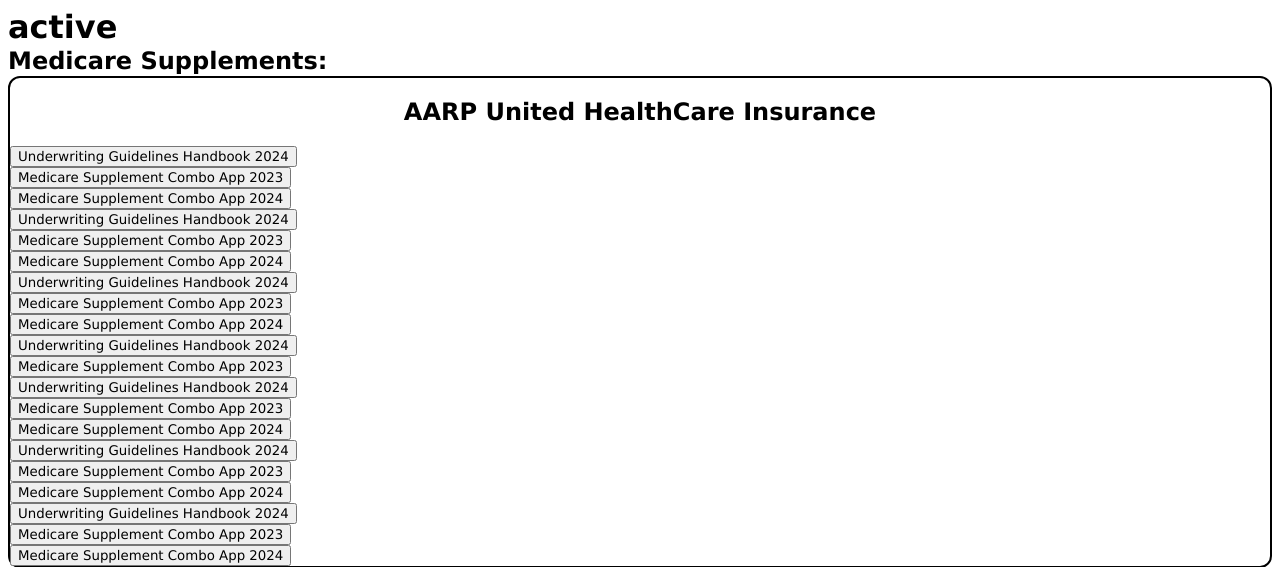
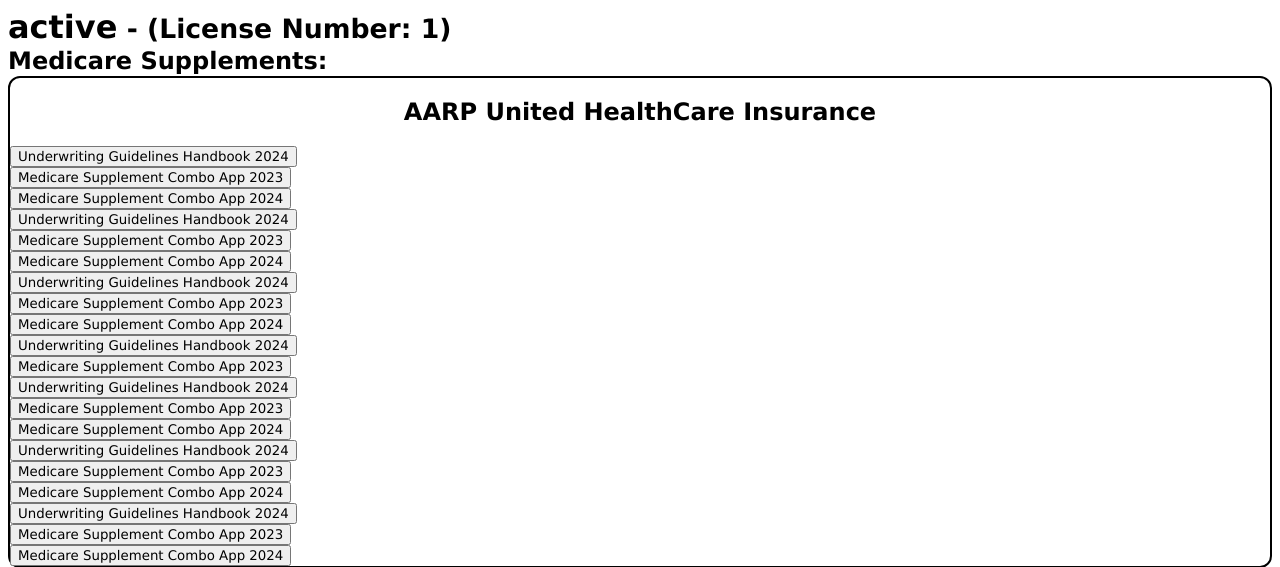
Before and after one commit to asaltystik/AgentMap-Website, a Django app: template templates/companies.html in a window 1280 px wide. Shown: the top 567 px of the page. Run offline with Django 5.2, Linux system fonts and the light colour scheme; data comes from the database, SQL or seed files in the repository; the template is opened without the code that fills it: values that come from a table or form of the project are taken from there, most other values are stand-ins (such as "Sample title", 1, 10 or a date in 2020).

Commit message:
Added a span for the License Number to be displayed next to the State Name

```diff
--- a/templates/companies.html
+++ b/templates/companies.html
@@ -12,7 +12,7 @@
 {% if not forms %}
     <h1 style="margin-top: 1px; margin-bottom: 1px;">There are no forms for {{ state }}</h1>
 {% else %}
-    <h1 style="margin-top: 1px; margin-bottom: 1px;">{{ state }}</h1>
+    <h1 style="margin-top: 1px; margin-bottom: 1px;">{{ state }}<span style="font-size: smaller;"> - (License Number: {{ license_number }})</span></h1>
     <h2 style="margin-top: 1px; margin-bottom: 1px;">Medicare Supplements: </h2>
     <!-- groups the forms by full_company and stores them in company_list -->
     {% regroup forms by full_company as company_list %}
```
